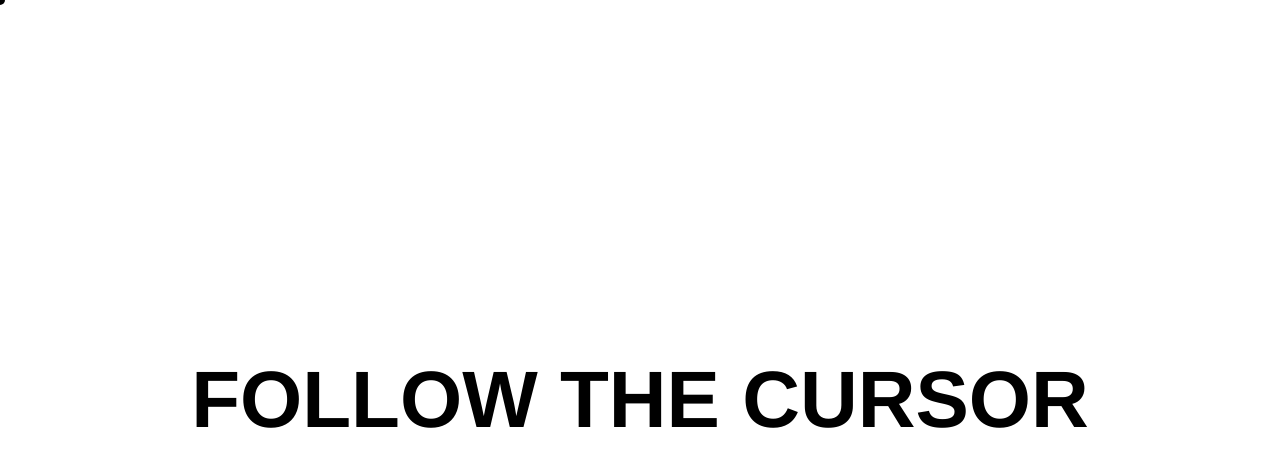
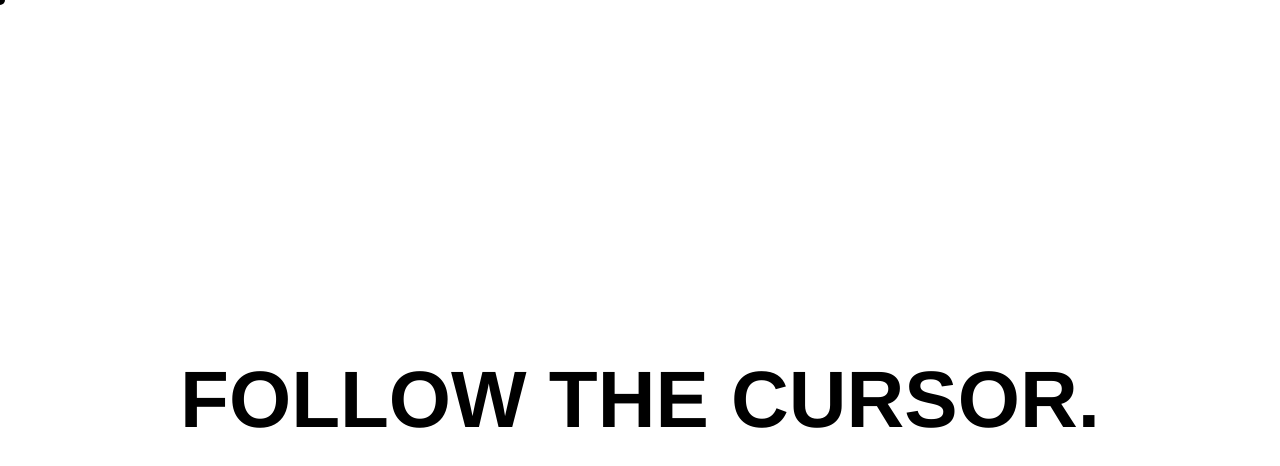
Before and after one commit to shailesh7682/Follow-cursor, a plain HTML site: page index.html in a window 1280 px wide. Drawn offline with Linux system fonts and the light colour scheme.

Commit message:
Modified the HTML file

```diff
--- a/index.html
+++ b/index.html
@@ -9,7 +9,7 @@
   <body>
     <div class="container">
       <div class="cursor"></div>
-      <h1>FOLLOW THE CURSOR</h1>
+      <h1>FOLLOW THE CURSOR.</h1>
     </div>
     <script src="script.js"></script>
   </body>
```
